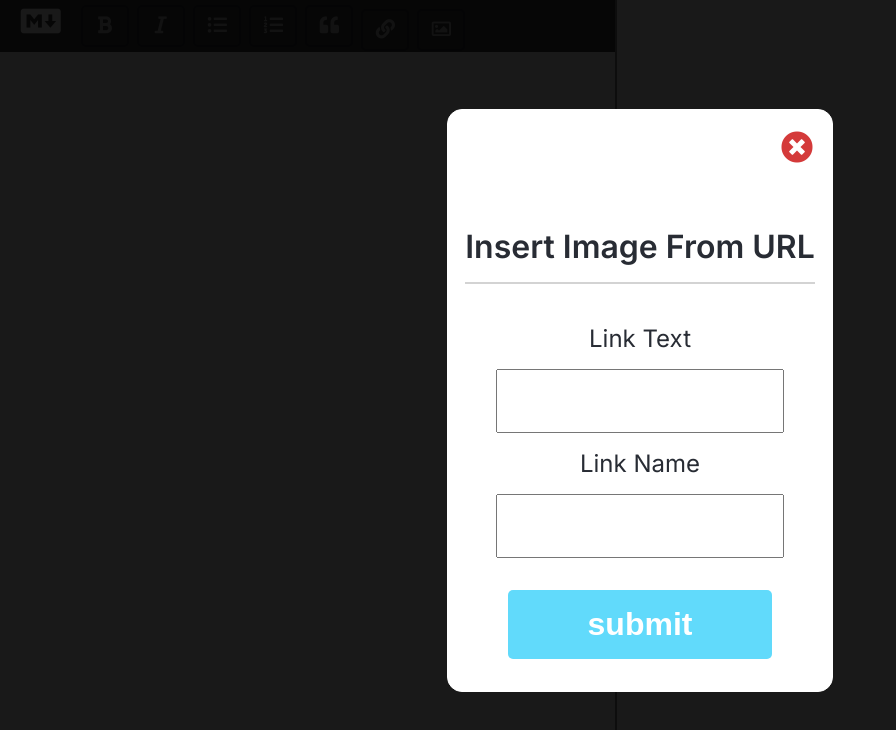
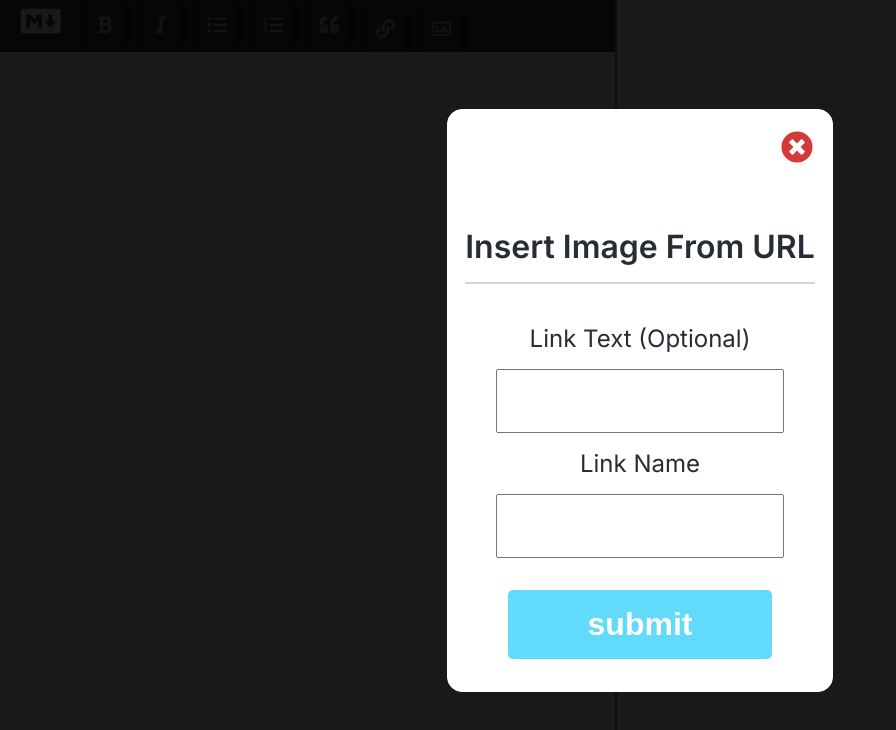
Before and after one commit to shawn-dsilva/react-markdown-editor, a React (Create React App) app: page / in a window 1280 px wide. Both pictures are taken after a click on the button 384 px from the left and 29 px from the top of the page. Shown: the top 730 px of the page, without its empty margins (0-896 px from the left). Built offline with nearby package versions, Linux system fonts and the light colour scheme.

Commit message:
Inser Link Modal fixed

```diff
--- a/src/components/InsertLinkModal.js
+++ b/src/components/InsertLinkModal.js
@@ -11,13 +11,10 @@ function InsertLinkModal(props) {
         setModalToggle(!modalToggle);
     }
 
-    const handleInputChange = (event) => {
-        setModalLinkName(event.target.value);
-
-    }
 
     const handleURLSubmit = (event) => {
-        const imageURL = `[${modalLinkText}](${modalLinkName})`;
+
+        const imageURL = modalLinkText ? `[${modalLinkText}](${modalLinkName})` :  `[${modalLinkName}](${modalLinkName})` ;
         console.log(imageURL);
         props.setNameFromRef(props.textArea.current.value);
         props.textArea.current.setRangeText(` ${imageURL} `);
@@ -29,7 +26,7 @@ function InsertLinkModal(props) {
             <button onClick={e => modalToggler(e)} ><i class="fas fa-link"></i></button>
       <Modal show={modalToggle} onClose={e => modalToggler(e)}>
         <h1>Insert Image From URL</h1>
-        <label>Link Text</label>
+        <label>Link Text (Optional) </label>
         <input
          type="text"
          value={modalLinkText}
```
